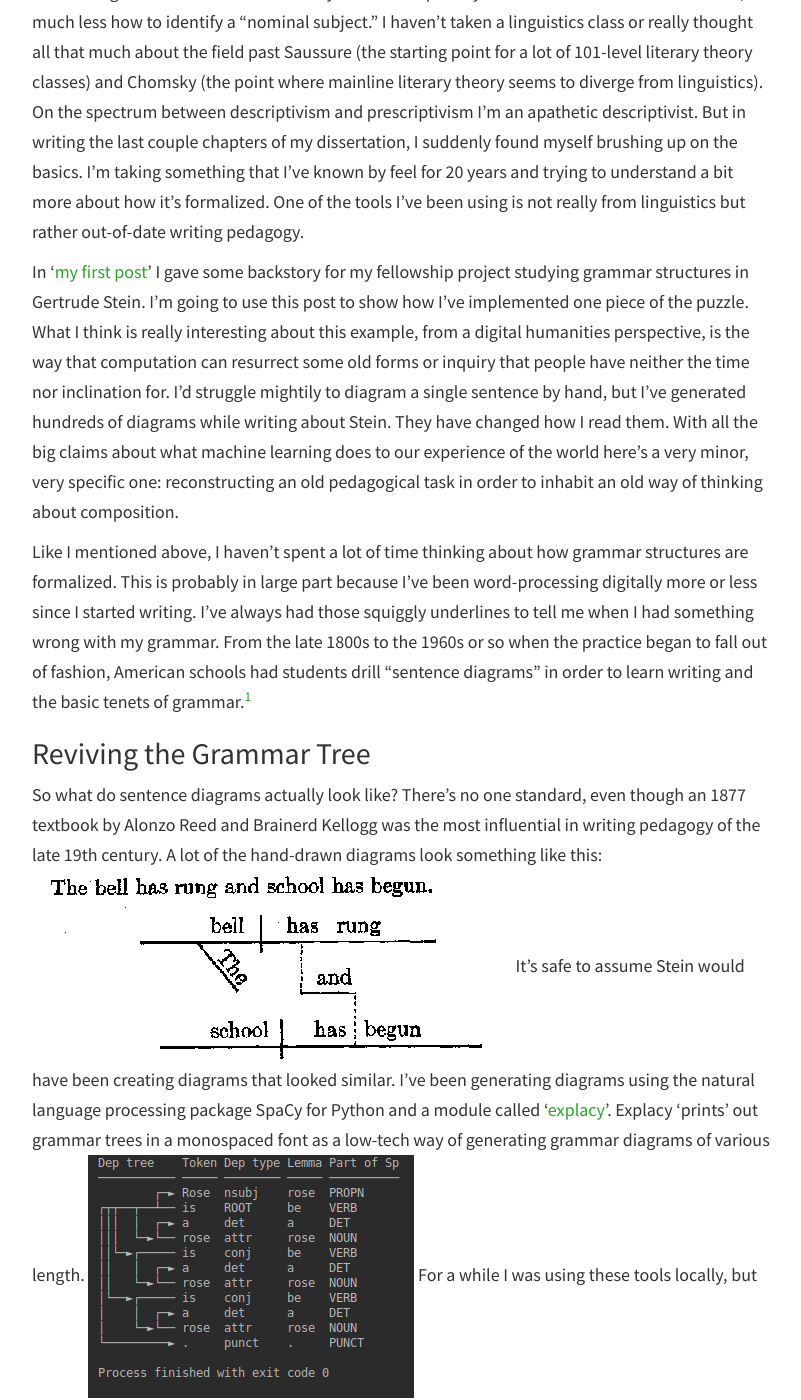
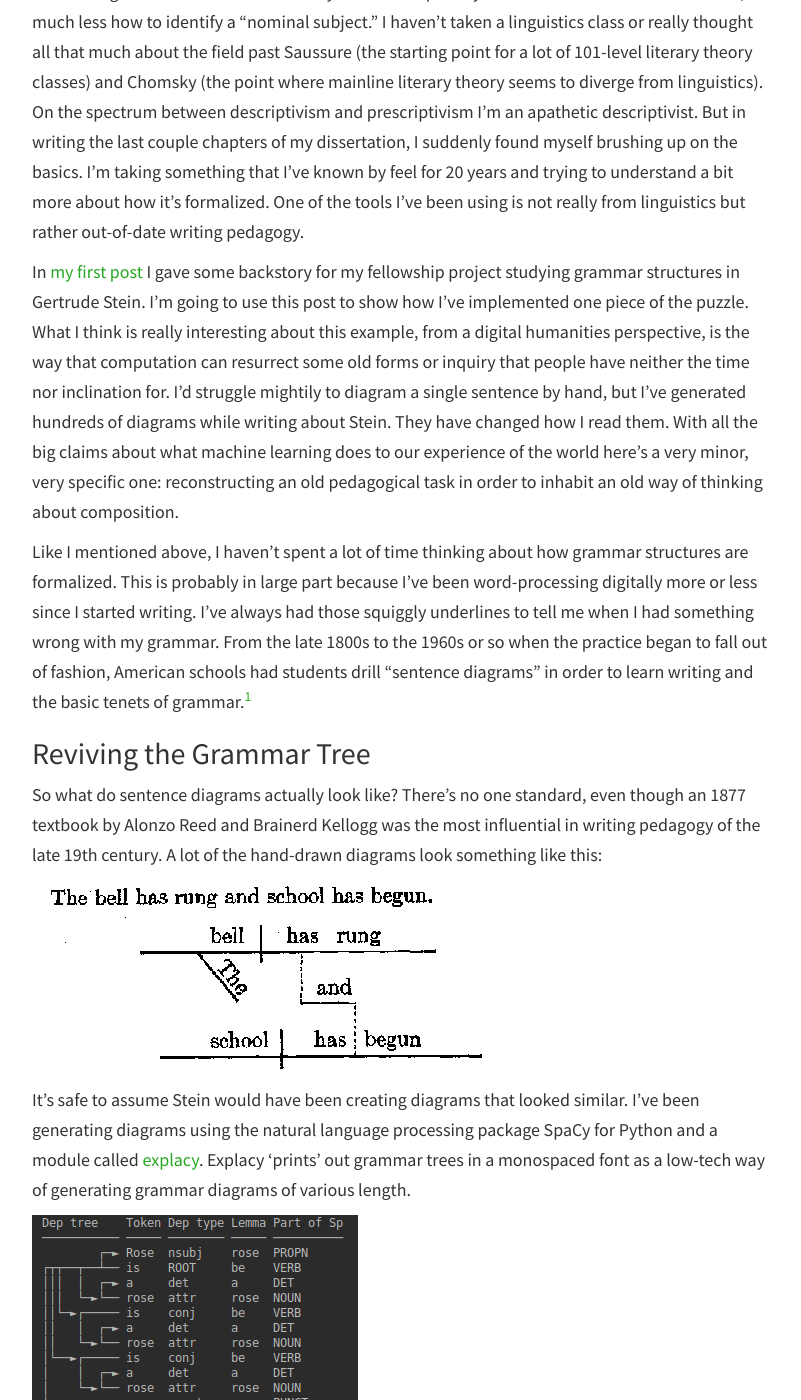
Before and after one commit to jdbuysse/jdbuysse.github.io, a Jekyll site: the page built from _posts/2019-10-14-reading-grammar.md, in a window 1280 px wide and 1400 px high, scrolled down 229 px. Shown: the whole window, without its empty margins (238-1039 px from the left). Built offline with Jekyll 4.4.1, drawn with Linux system fonts in a browser that asks for light colours; nearby versions of some CDN libraries; some of the changed text lies outside the part shown.

Commit message:
fixing post

```diff
--- a/_posts/2019-10-14-reading-grammar.md
+++ b/_posts/2019-10-14-reading-grammar.md
@@ -18,17 +18,22 @@ crosspost:
 
 I am not a grammar whiz. I couldn’t tell you off the top of my head what makes a verb transitive, much less how to identify a “nominal subject.” I haven’t taken a linguistics class or really thought all that much about the field past Saussure (the starting point for a lot of 101-level literary theory classes) and Chomsky (the point where mainline literary theory seems to diverge from linguistics). On the spectrum between descriptivism and prescriptivism I’m an apathetic descriptivist. But in writing the last couple chapters of my dissertation, I suddenly found myself brushing up on the basics. I’m taking something that I’ve known by feel for 20 years and trying to understand a bit more about how it’s formalized. One of the tools I’ve been using is not really from linguistics but rather out-of-date writing pedagogy.
 
-In ‘[my first post](https://scholarslab.lib.virginia.edu/blog/introducing-gs-grammars/)’ I gave some backstory for my fellowship project studying grammar structures in Gertrude Stein. I’m going to use this post to show how I’ve implemented one piece of the puzzle. What I think is really interesting about this example, from a digital humanities perspective, is the way that computation can resurrect some old forms or inquiry that people have neither the time nor inclination for. I’d struggle mightily to diagram a single sentence by hand, but I’ve generated hundreds of diagrams while writing about Stein. They have changed how I read them. With all the big claims about what machine learning does to our experience of the world here’s a very minor, very specific one: reconstructing an old pedagogical task in order to inhabit an old way of thinking about composition.
+In [my first post](https://scholarslab.lib.virginia.edu/blog/introducing-gs-grammars/) I gave some backstory for my fellowship project studying grammar structures in Gertrude Stein. I’m going to use this post to show how I’ve implemented one piece of the puzzle. What I think is really interesting about this example, from a digital humanities perspective, is the way that computation can resurrect some old forms or inquiry that people have neither the time nor inclination for. I’d struggle mightily to diagram a single sentence by hand, but I’ve generated hundreds of diagrams while writing about Stein. They have changed how I read them. With all the big claims about what machine learning does to our experience of the world here’s a very minor, very specific one: reconstructing an old pedagogical task in order to inhabit an old way of thinking about composition.
 
 Like I mentioned above, I haven’t spent a lot of time thinking about how grammar structures are formalized. This is probably in large part because I’ve been word-processing digitally more or less since I started writing. I’ve always had those squiggly underlines to tell me when I had something wrong with my grammar. From the late 1800s to the 1960s or so when the practice began to fall out of fashion, American schools had students drill “sentence diagrams” in order to learn writing and the basic tenets of grammar.[^1]
 
 ## Reviving the Grammar Tree
 
 So what do sentence diagrams actually look like? There’s no one standard, even though an 1877 textbook by Alonzo Reed and Brainerd Kellogg was the most influential in writing pedagogy of the late 19th century. A lot of the hand-drawn diagrams look something like this:
+
 ![An image from the 1877 Reed Kellogg textbook *English for Use*](/static/post-media/2019-10-14-reading-grammar/RK_diagram.gif)
-It’s safe to assume Stein would have been creating diagrams that looked similar. I’ve been generating diagrams using the natural language processing package SpaCy for Python and a module called ‘[explacy](https://spacy.io/universe/project/explacy)’. Explacy ‘prints’ out grammar trees in a monospaced font as a low-tech way of generating grammar diagrams of various length.
+
+It’s safe to assume Stein would have been creating diagrams that looked similar. I’ve been generating diagrams using the natural language processing package SpaCy for Python and a module called [explacy](https://spacy.io/universe/project/explacy). Explacy ‘prints’ out grammar trees in a monospaced font as a low-tech way of generating grammar diagrams of various length.
+
 ![A tree diagram with spaCy and explacy](/static/post-media/2019-10-14-reading-grammar/rose.png)
+
 For a while I was using these tools locally, but eventually it seemed worth finding a way to put them online. You can try out a (very rough!) demo of the sentence parser ‘[here](http://grammar.click/)’.
+
 ![My online demo of spaCy + explacy.](/static/post-media/2019-10-14-reading-grammar/diag1.png)
 
 I started thinking about sentence diagrams because they appear to have been quite formative to the young Stein. If other students dreaded the rote (and as it turns out fairly useless) “grammar school” task, Stein loved the systematic approach to language:
@@ -48,4 +53,4 @@ When I use modern natural language processing technologies to generate sentence
 Participating in the act of diagramming gives me not only a glimpse of how Stein and her American contemporaries would have been trained to think about composition, but also a better technical vocabulary for closely reading the mechanics of Steinese. William H. Gass once wrote about seven pages closely reading Stein’s use of the word ‘the’ in a single sentence from Stein’s *Three Lives*. It’s even an interesting read! Gass’ eye for the subtleties of ‘the’ is a skill that only comes with a super-analytic approach towards language mechanics, drilled from childhood. I frankly don’t have the stamina or skill set for that sort of reading, but by crunching the numbers with a computer rather than working by hand, I can at least borrow the correct terminology. For as often as digital humanities gets branded as being about new methods, sometimes it’s worth simply resurrecting the old. You learn something about the linguistic world your subjects lived in, and pick up some maneuvers of your own along the way.
 
 ## Endnotes
-[^1]: Grammar was always important to pedagogy, a component of the lower “trivium” within the classical hierarchy of the liberal arts, alongside logic and rhetoric. But Americans, apparently, ‘[took the idea of studying grammar quite literally.](https://www.npr.org/sections/ed/2014/08/22/341898975/a-picture-of-language-the-fading-art-of-diagramming-sentences)’
+[^1]: Grammar was always important to pedagogy, a component of the lower “trivium” within the classical hierarchy of the liberal arts, alongside logic and rhetoric. But Americans, apparently, [took the idea of studying grammar quite literally.](https://www.npr.org/sections/ed/2014/08/22/341898975/a-picture-of-language-the-fading-art-of-diagramming-sentences)
```
